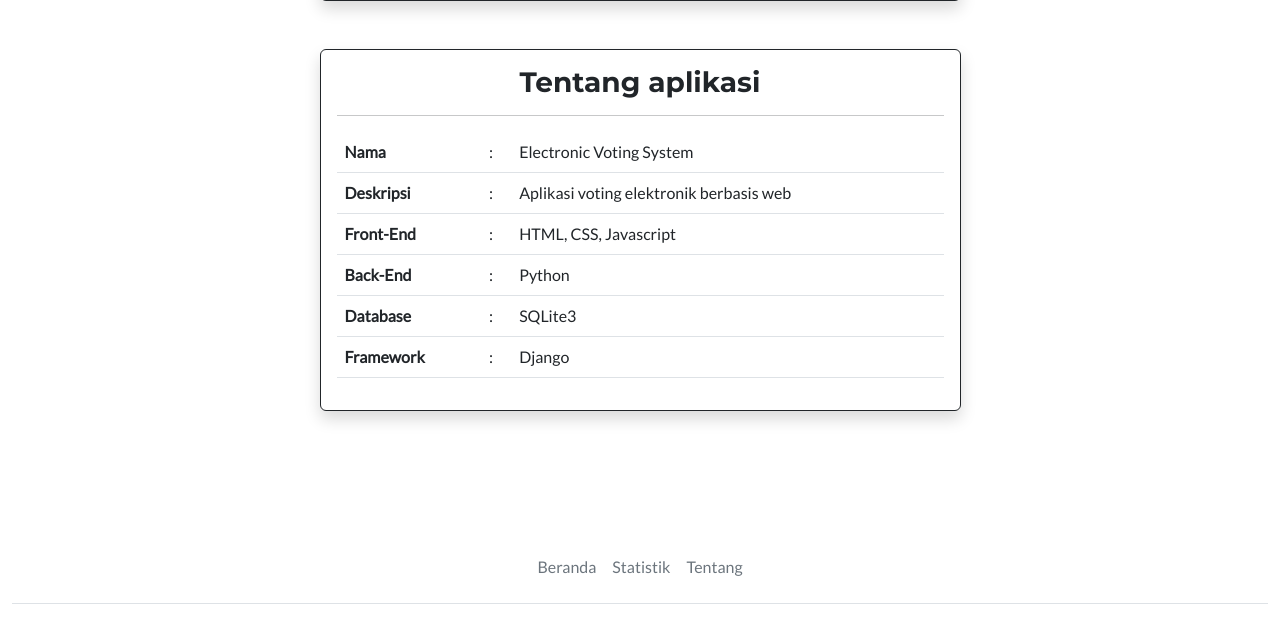
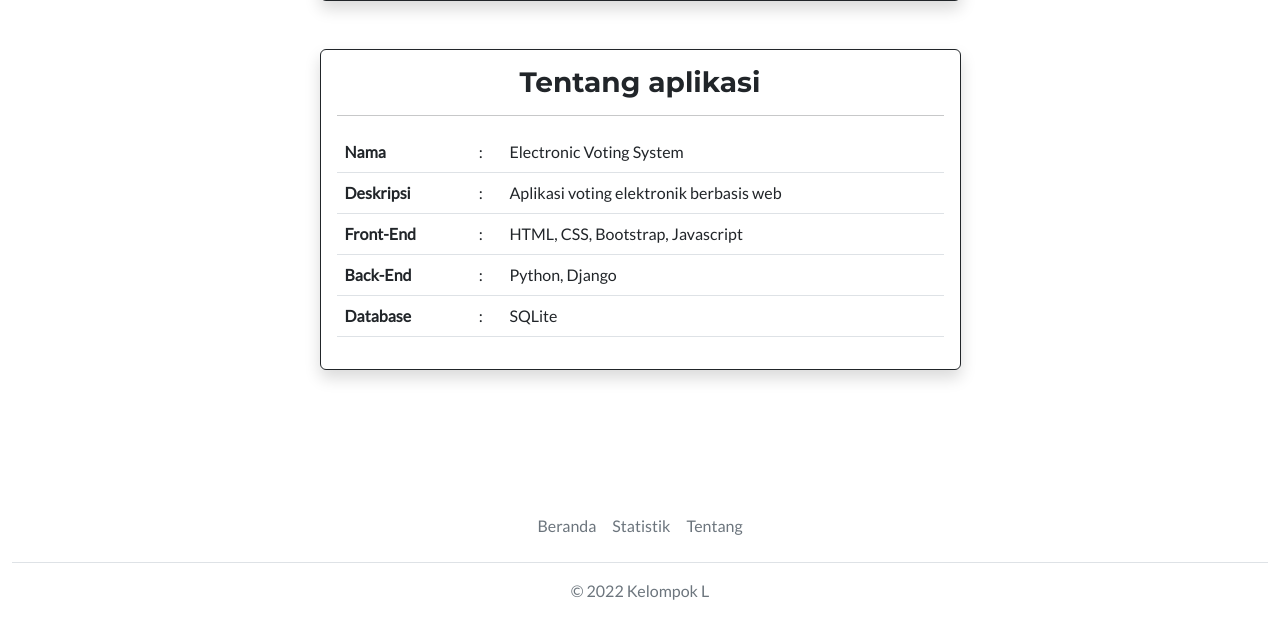
Before and after one commit to darknet777/election_system, a Django app: page /about/ in a window 1280 px wide. Shown: the part 487-1105 px from the top of the page. Run offline with Django 4.2, Linux system fonts and the light colour scheme; some libraries are stand-ins or nearby versions.

Commit message:
Modified content

```diff
--- a/election_app/templates/election_app/about.html
+++ b/election_app/templates/election_app/about.html
@@ -60,22 +60,17 @@
                             <tr>
                                 <th>Front-End</th>
                                 <td>:</td>
-                                <td>HTML, CSS, Javascript</td>
+                                <td>HTML, CSS, Bootstrap, Javascript</td>
                             </tr>
                             <tr>
                                 <th>Back-End</th>
                                 <td>:</td>
-                                <td>Python</td>
+                                <td>Python, Django</td>
                             </tr>
                             <tr>
                                 <th>Database</th>
                                 <td>:</td>
-                                <td>SQLite3</td>
-                            </tr>
-                            <tr>
-                                <th>Framework</th>
-                                <td>:</td>
-                                <td>Django</td>
+                                <td>SQLite</td>
                             </tr>
                         </table>
                     </div>
```
